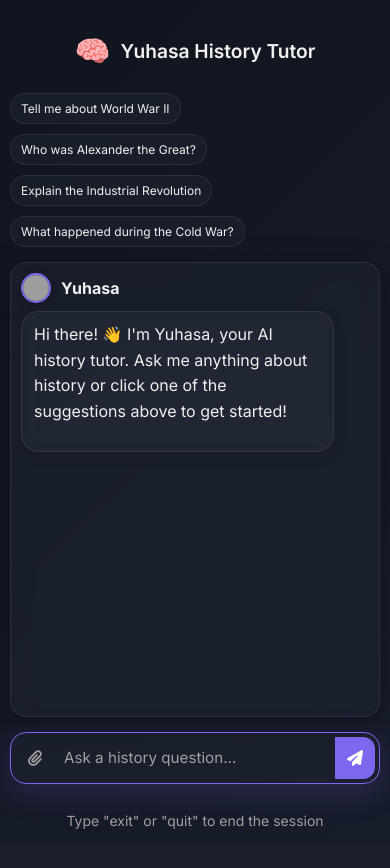
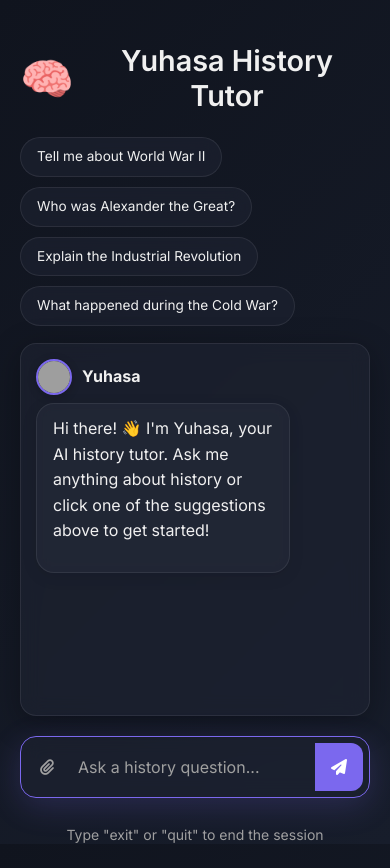
Before and after one commit to Developers-RCCS/codejam-by-cse, a Flask app: template templates/index.html in a window 390 px wide. Before the commit the page ends 829 px from the top, so only its background shows below. Run offline with Flask 3, Linux system fonts and the light colour scheme; the template is opened without the code that fills it, so the values that code supplies are empty; some libraries are stand-ins or nearby versions; grey boxes are pictures that could not be loaded.

Commit message:
Revert "responsive (mobile/tablet)"
This reverts commit c2f8052b261bac44df692a20faa8dad3f9d66530.

```diff
--- a/templates/index.html
+++ b/templates/index.html
@@ -33,17 +33,12 @@
             padding: 0;
         }
 
-        html, body {
-            height: -webkit-fill-available;
-            overflow: hidden;
-        }
-
         body {
             font-family: 'Inter', -apple-system, BlinkMacSystemFont, sans-serif;
             background: linear-gradient(135deg, var(--bg-gradient-1), var(--bg-gradient-2));
             color: var(--text-primary);
             min-height: 100vh;
-            min-height: -webkit-fill-available;
+            background-attachment: fixed;
             line-height: 1.6;
         }
 
@@ -54,7 +49,6 @@
             height: 100vh;
             display: flex;
             flex-direction: column;
-            max-height: -webkit-fill-available;
         }
 
         .row {
@@ -349,212 +343,6 @@
         .bot-markdown {
             /* ...existing code... */
         }
-
-        /* Add responsive design media queries */
-        @media (max-width: 1200px) {
-            .container {
-                padding: 15px;
-            }
-
-            h1 {
-                font-size: 1.6rem;
-            }
-        }
-
-        @media (max-width: 991px) {
-            .col-md-8.offset-md-2 {
-                width: 100%;
-                margin-left: 0;
-            }
-
-            .message {
-                max-width: 85%;
-            }
-        }
-
-        @media (max-width: 768px) {
-            .container {
-                padding: 10px;
-                height: calc(100vh - 20px);
-            }
-
-            h1 {
-                font-size: 1.4rem;
-                margin-bottom: 15px;
-            }
-
-            .chat-container {
-                padding: 10px;
-                margin-bottom: 15px;
-            }
-
-            .quick-reply {
-                padding: 6px 12px;
-                font-size: 0.8rem;
-            }
-
-            .input-group {
-                padding: 4px;
-            }
-
-            .form-control {
-                padding: 10px;
-                font-size: 0.95rem;
-            }
-
-            .btn-success {
-                padding: 6px 12px;
-            }
-        }
-
-        @media (max-width: 576px) {
-            h1 {
-                font-size: 1.2rem;
-            }
-
-            .quick-replies {
-                margin-bottom: 10px;
-            }
-
-            .quick-reply {
-                padding: 5px 10px;
-                font-size: 0.75rem;
-            }
-
-            .message {
-                max-width: 90%;
-                margin-bottom: 15px;
-            }
-
-            .bot-message > div:last-child,
-            .user-message > div {
-                padding: 10px 12px;
-            }
-
-            .avatar {
-                width: 30px;
-                height: 30px;
-            }
-
-            .typing-indicator {
-                padding: 8px 12px;
-            }
-
-            .typing-indicator span {
-                width: 6px;
-                height: 6px;
-                margin: 0 2px;
-            }
-        }
-
-        @media (max-width: 380px) {
-            h1 {
-                font-size: 1.1rem;
-            }
-
-            .chat-container {
-                padding: 8px;
-            }
-
-            .message {
-                max-width: 95%;
-            }
-
-            .input-group {
-                padding: 3px;
-            }
-
-            .form-control {
-                padding: 8px;
-                font-size: 0.9rem;
-            }
-
-            .btn {
-                padding: 4px 8px;
-            }
-        }
-
-        /* Fix viewport height issues on mobile */
-        html, body {
-            height: -webkit-fill-available;
-            overflow: hidden;
-        }
-
-        body {
-            min-height: 100vh;
-            min-height: -webkit-fill-available;
-        }
-
-        .container {
-            max-height: -webkit-fill-available;
-        }
-
-        /* Improve landscape orientation on mobile */
-        @media (max-height: 500px) and (orientation: landscape) {
-            .container {
-                height: auto;
-                min-height: 100vh;
-            }
-
-            h1 {
-                font-size: 1.2rem;
-                margin-bottom: 10px;
-            }
-
-            .quick-replies {
-                margin-bottom: 8px;
-            }
-
-            .chat-container {
-                max-height: calc(100vh - 160px);
-                margin-bottom: 10px;
-            }
-
-            .input-group {
-                margin-bottom: 5px;
-            }
-        }
-
-        /* Additional improvements for very small screens */
-        @media (max-width: 320px) {
-            h1:before {
-                font-size: 1.2em;
-            }
-
-            .chat-container {
-                padding: 6px;
-            }
-
-            .quick-reply {
-                padding: 4px 8px;
-                font-size: 0.7rem;
-            }
-
-            .typing-indicator {
-                padding: 6px 10px;
-            }
-        }
-
-        /* For high DPI screens */
-        @media (-webkit-min-device-pixel-ratio: 2), (min-resolution: 192dpi) {
-            .chat-container,
-            .input-group,
-            .quick-reply {
-                backdrop-filter: blur(15px);
-                -webkit-backdrop-filter: blur(15px);
-            }
-        }
-
-        /* Touch device optimizations */
-        @media (hover: none) {
-            .quick-reply:hover {
-                transform: none; /* Remove hover effects on touch devices */
-            }
-
-            .btn-success:hover {
-                transform: none;
-            }
-        }
     </style>
 </head>
 
```
